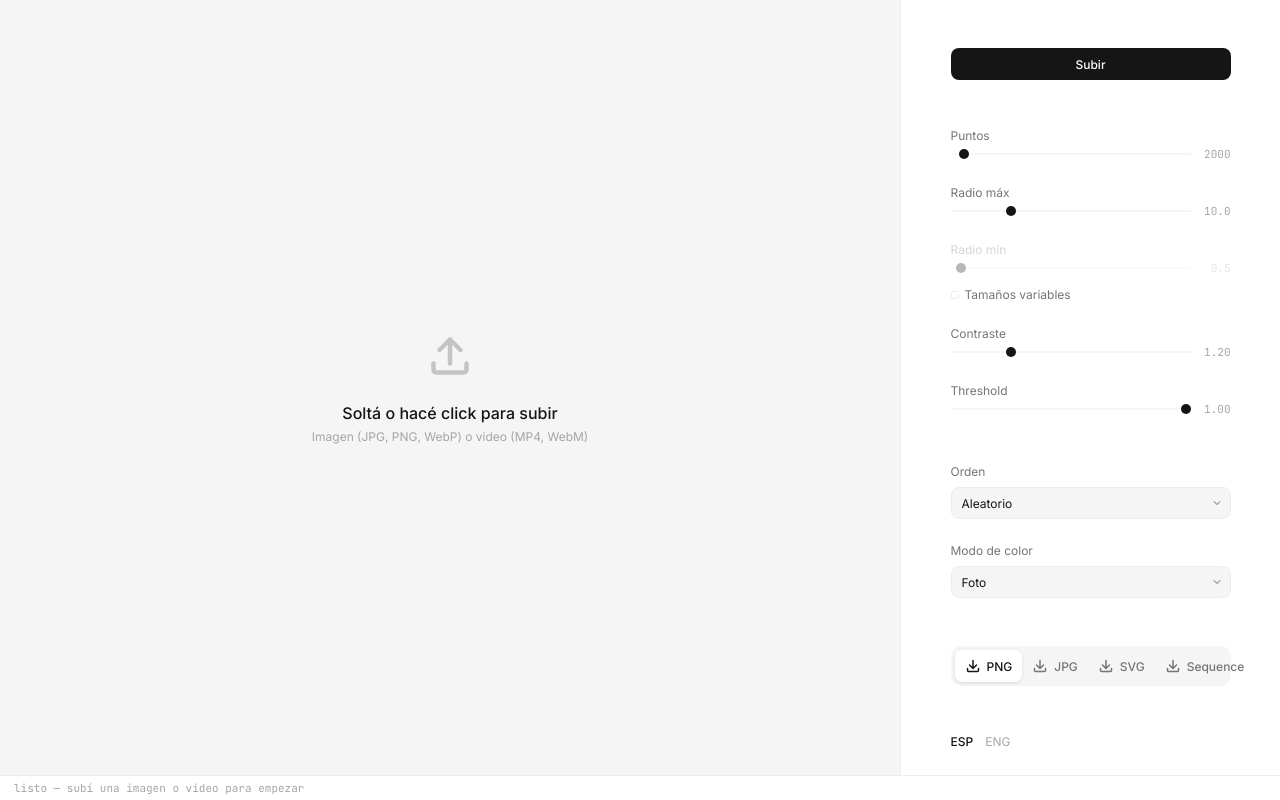
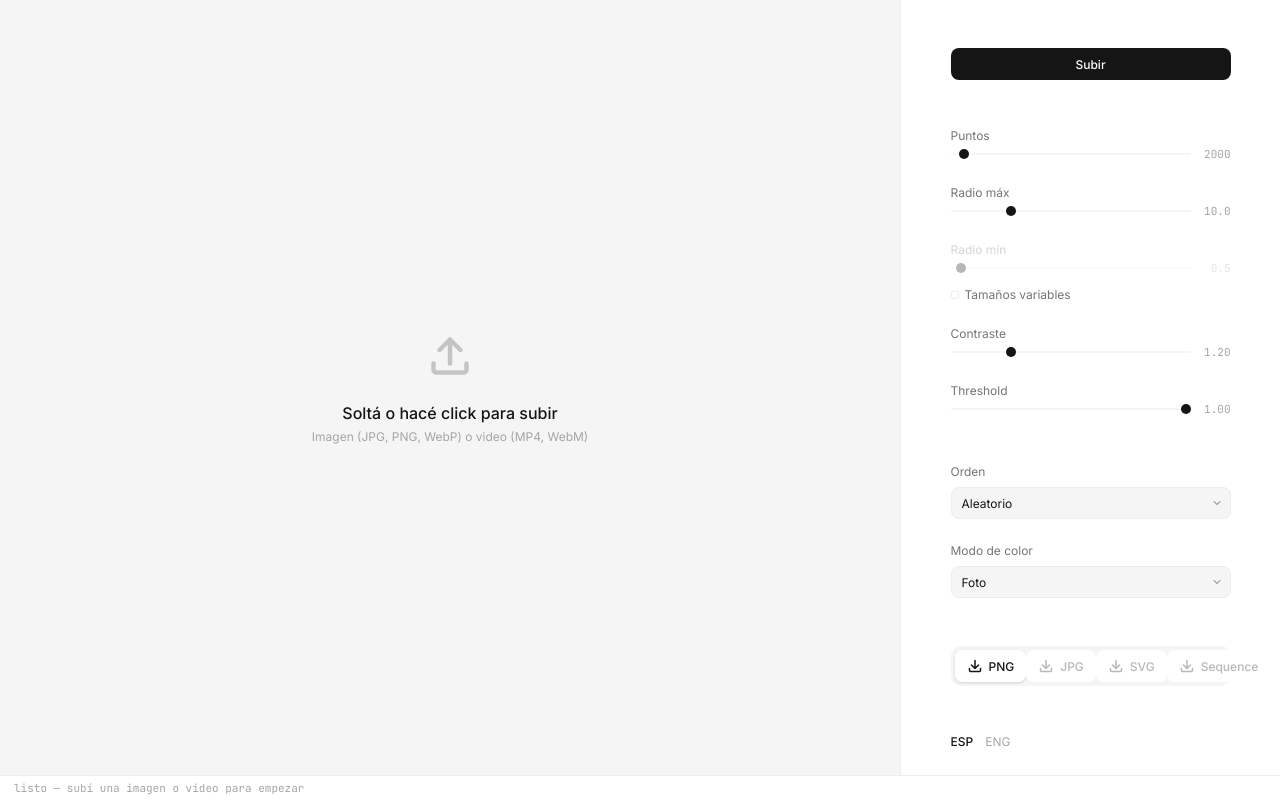
Before and after one commit to tomasv912/stipple-that, a plain HTML site: page index.html in a window 1280 px wide. Drawn offline with Linux system fonts and the light colour scheme.

Commit message:
Fix export pills: equal padding, 30% opacity on inactive content
- All pills: same padding 0 12px, border-radius 8px, bg surface-default
- Inactive: pill-content span at opacity 0.3 (only icon+text, not bg)
- Active: pill-content at opacity 1, color #151515 (black on white indicator)
- Indicator: background #ffffff, border-radius 8px

Co-Authored-By: Claude Sonnet 4.6 <noreply@anthropic.com>

```diff
--- a/index.html
+++ b/index.html
@@ -121,9 +121,10 @@
 
   /* ── Export pills (inside sidebar) ── */
   .export-pills-track{position:relative;display:inline-flex;background:var(--fill-strong);border-radius:10px;padding:4px}
-  .export-pill-indicator{position:absolute;top:4px;bottom:4px;background:var(--surface-default);border-radius:7px;box-shadow:0 1px 3px rgba(0,0,0,0.12);transition:left .22s cubic-bezier(0.4,0,0.2,1),width .22s cubic-bezier(0.4,0,0.2,1);pointer-events:none;z-index:0}
-  .export-pill{position:relative;z-index:1;display:flex;align-items:center;gap:6px;padding:0 10px;height:32px;background:transparent;border:none;border-radius:7px;font-family:var(--font-sans);font-size:12px;font-weight:500;color:var(--content-secondary);cursor:pointer;white-space:nowrap;transition:color .15s}
-  .export-pill.active{color:var(--content-primary)}
+  .export-pill-indicator{position:absolute;top:4px;bottom:4px;background:#ffffff;border-radius:8px;box-shadow:0 1px 3px rgba(0,0,0,0.15);transition:left .22s cubic-bezier(0.4,0,0.2,1),width .22s cubic-bezier(0.4,0,0.2,1);pointer-events:none;z-index:0}
+  .export-pill{position:relative;z-index:1;display:flex;align-items:center;padding:0 12px;height:32px;background:var(--surface-default);border:none;border-radius:8px;font-family:var(--font-sans);font-size:12px;font-weight:500;cursor:pointer;white-space:nowrap}
+  .export-pill .pill-content{display:flex;align-items:center;gap:6px;opacity:.3;transition:opacity .15s;color:var(--content-primary)}
+  .export-pill.active .pill-content{opacity:1;color:#151515}
 
   /* ── Bottom bar ── */
   .video-bar{display:none;align-items:center;gap:8px;padding:6px 14px;border-top:1px solid var(--line-default);background:var(--surface-default);flex-shrink:0}
@@ -300,16 +301,16 @@
         <div class="export-pills-track" id="export-pills-track">
           <div class="export-pill-indicator" id="export-pill-indicator"></div>
           <button class="export-pill active" id="pill-png" onclick="selectAndExport('png')" aria-label="Export PNG">
-            <svg width="16" height="16" viewBox="0 0 16 16" fill="none" stroke="currentColor" stroke-width="1.5" stroke-linecap="round" stroke-linejoin="round" aria-hidden="true"><path d="M8 2.5v8M4.5 7 8 10.5 11.5 7M2.5 10.5v2a1 1 0 0 0 1 1h9a1 1 0 0 0 1-1v-2"/></svg>PNG
+            <span class="pill-content"><svg width="16" height="16" viewBox="0 0 16 16" fill="none" stroke="currentColor" stroke-width="1.5" stroke-linecap="round" stroke-linejoin="round" aria-hidden="true"><path d="M8 2.5v8M4.5 7 8 10.5 11.5 7M2.5 10.5v2a1 1 0 0 0 1 1h9a1 1 0 0 0 1-1v-2"/></svg>PNG</span>
           </button>
           <button class="export-pill" id="pill-jpg" onclick="selectAndExport('jpg')" aria-label="Export JPG">
-            <svg width="16" height="16" viewBox="0 0 16 16" fill="none" stroke="currentColor" stroke-width="1.5" stroke-linecap="round" stroke-linejoin="round" aria-hidden="true"><path d="M8 2.5v8M4.5 7 8 10.5 11.5 7M2.5 10.5v2a1 1 0 0 0 1 1h9a1 1 0 0 0 1-1v-2"/></svg>JPG
+            <span class="pill-content"><svg width="16" height="16" viewBox="0 0 16 16" fill="none" stroke="currentColor" stroke-width="1.5" stroke-linecap="round" stroke-linejoin="round" aria-hidden="true"><path d="M8 2.5v8M4.5 7 8 10.5 11.5 7M2.5 10.5v2a1 1 0 0 0 1 1h9a1 1 0 0 0 1-1v-2"/></svg>JPG</span>
           </button>
           <button class="export-pill" id="pill-svg" onclick="selectAndExport('svg')" aria-label="Export SVG">
-            <svg width="16" height="16" viewBox="0 0 16 16" fill="none" stroke="currentColor" stroke-width="1.5" stroke-linecap="round" stroke-linejoin="round" aria-hidden="true"><path d="M8 2.5v8M4.5 7 8 10.5 11.5 7M2.5 10.5v2a1 1 0 0 0 1 1h9a1 1 0 0 0 1-1v-2"/></svg>SVG
+            <span class="pill-content"><svg width="16" height="16" viewBox="0 0 16 16" fill="none" stroke="currentColor" stroke-width="1.5" stroke-linecap="round" stroke-linejoin="round" aria-hidden="true"><path d="M8 2.5v8M4.5 7 8 10.5 11.5 7M2.5 10.5v2a1 1 0 0 0 1 1h9a1 1 0 0 0 1-1v-2"/></svg>SVG</span>
           </button>
           <button class="export-pill" id="pill-seq" onclick="selectAndExport('seq')" aria-label="Export Sequence">
-            <svg width="16" height="16" viewBox="0 0 16 16" fill="none" stroke="currentColor" stroke-width="1.5" stroke-linecap="round" stroke-linejoin="round" aria-hidden="true"><path d="M8 2.5v8M4.5 7 8 10.5 11.5 7M2.5 10.5v2a1 1 0 0 0 1 1h9a1 1 0 0 0 1-1v-2"/></svg><span data-i18n="sequence">Sequence</span>
+            <span class="pill-content"><svg width="16" height="16" viewBox="0 0 16 16" fill="none" stroke="currentColor" stroke-width="1.5" stroke-linecap="round" stroke-linejoin="round" aria-hidden="true"><path d="M8 2.5v8M4.5 7 8 10.5 11.5 7M2.5 10.5v2a1 1 0 0 0 1 1h9a1 1 0 0 0 1-1v-2"/></svg><span data-i18n="sequence">Sequence</span></span>
           </button>
         </div>
 
```
